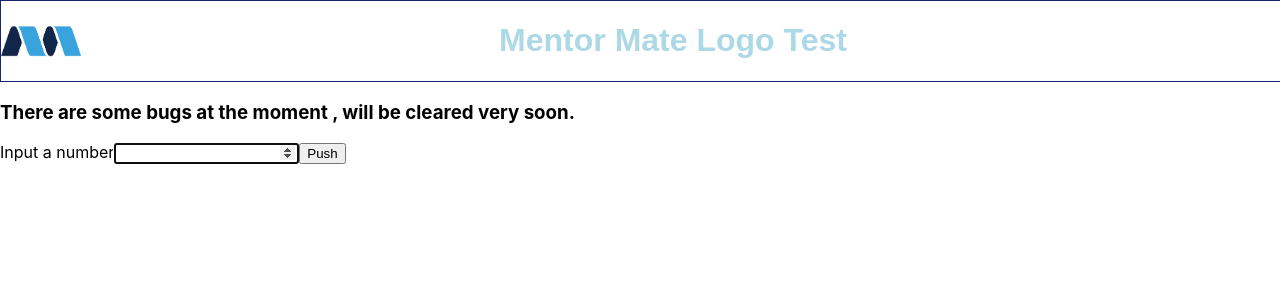
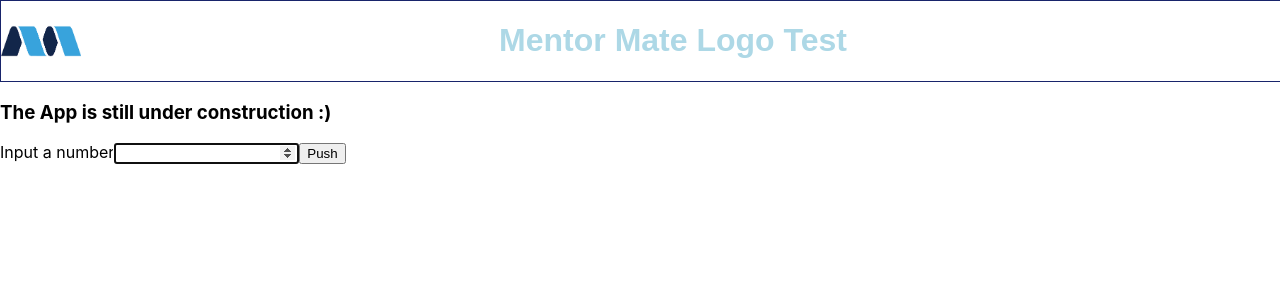
Before and after one commit to nikiman8888/Mentor_Mate_Logo, a React (Create React App) app: page / in a window 1280 px wide. Shown: the top 300 px of the page. Built offline with nearby package versions, Linux system fonts and the light colour scheme.

Commit message:
Refactoring

```diff
--- a/src/components/Main/Main.jsx
+++ b/src/components/Main/Main.jsx
@@ -41,7 +41,7 @@ class Main extends Component {
         console.log(number)
         return (
             <div className='main-container'>
-                <h3>There are some bugs at the moment , will be cleared very soon.</h3>
+                <h3>The App is still  under construction :)</h3>
                 <form onSubmit={this.submitHandler}>
                     <label htmlFor='number'>Input a number</label>
                     <input
--- a/src/components/PrintLogo/PrintLogo.css
+++ b/src/components/PrintLogo/PrintLogo.css
@@ -3,8 +3,7 @@
     text-align: center;
 
 }
-
-.logo-container p{
-    margin-top:-5px;
+.logo-container p {
+    margin-top: -5px;
     margin-bottom: -5px;
 }
```
